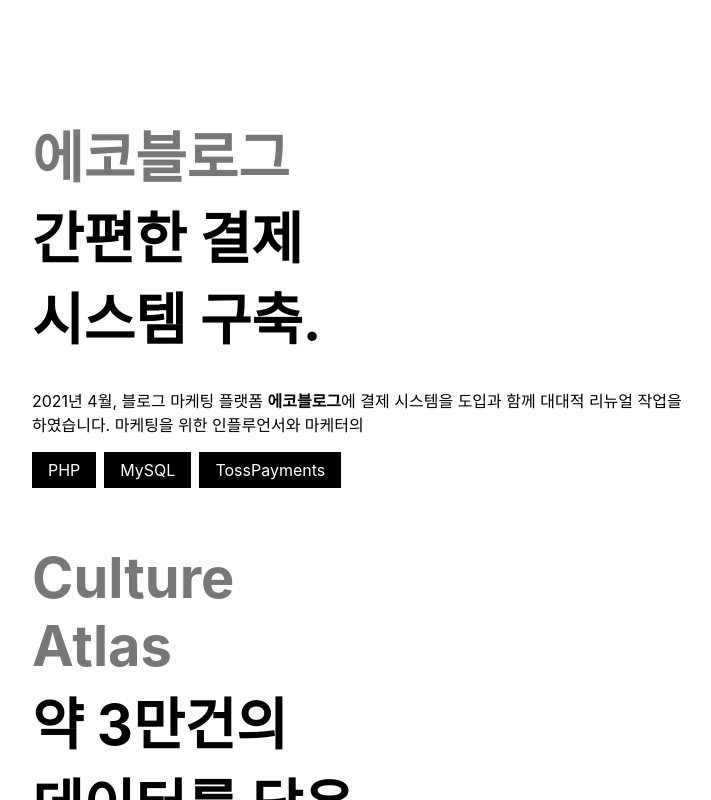
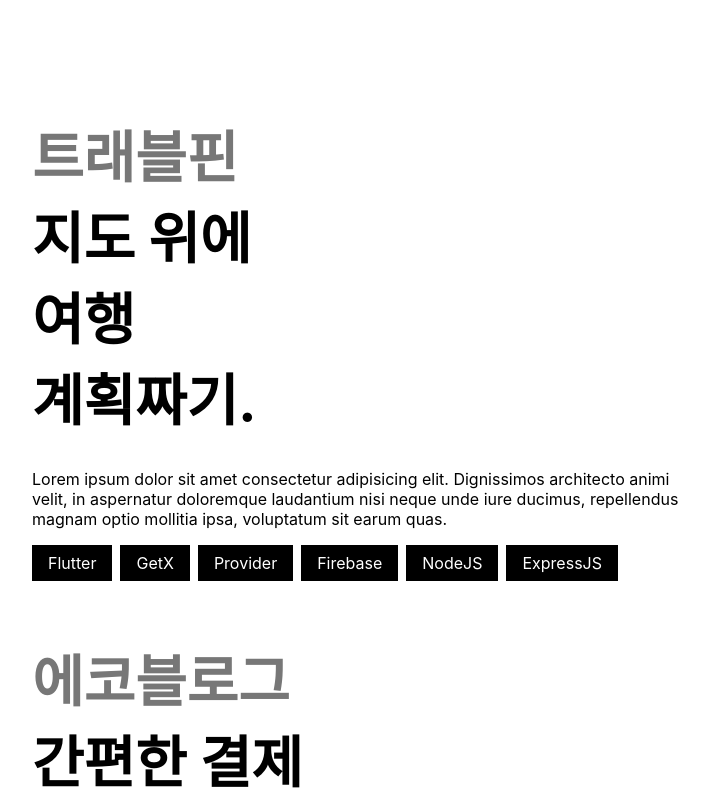
Before and after one commit to hsh2001/2022-portfolio, a Next.js app: page / in a window 1280 px wide. Shown: the part 2820-3620 px from the top of the page, without its empty margins (283-994 px from the left). Built offline with nearby package versions, Linux system fonts and the light colour scheme.

Commit message:
Add contents

```diff
--- a/pages/index.tsx
+++ b/pages/index.tsx
@@ -90,6 +90,34 @@
         <Section>
           <Container>
             <SubTitle>
+              <GreyText>트래블핀</GreyText>
+              <br />
+              지도 위에 여행 계획짜기.
+            </SubTitle>
+          </Container>
+
+          <Paragraph>
+            Lorem ipsum dolor sit amet consectetur adipisicing elit. Dignissimos
+            architecto animi velit, in aspernatur doloremque laudantium nisi
+            neque unde iure ducimus, repellendus magnam optio mollitia ipsa,
+            voluptatum sit earum quas.
+          </Paragraph>
+
+          <Container>
+            <SkillItem>Flutter</SkillItem>
+            <SkillItem>GetX</SkillItem>
+            <SkillItem>Provider</SkillItem>
+            <SkillItem>Firebase</SkillItem>
+            <SkillItem>NodeJS</SkillItem>
+            <SkillItem>ExpressJS</SkillItem>
+          </Container>
+        </Section>
+      </FadeInOnSlide>
+
+      <FadeInOnSlide>
+        <Section>
+          <Container>
+            <SubTitle>
               <GreyText>에코블로그</GreyText>
               <br />
               간편한 결제 시스템 구축.
@@ -98,8 +126,8 @@
 
           <Paragraph>
             2021년 4월, 블로그 마케팅 플랫폼 <b>에코블로그</b>에 결제 시스템을
-            도입과 함께 대대적 리뉴얼 작업을 하였습니다. 마케팅을 위한
-            인플루언서와 마케터의
+            도입을 포함한 대대적 리뉴얼 작업을 하였습니다. 마케팅을 위한
+            인플루언서와 마케터의 매칭을 도와주고
           </Paragraph>
 
           <Container>
```
